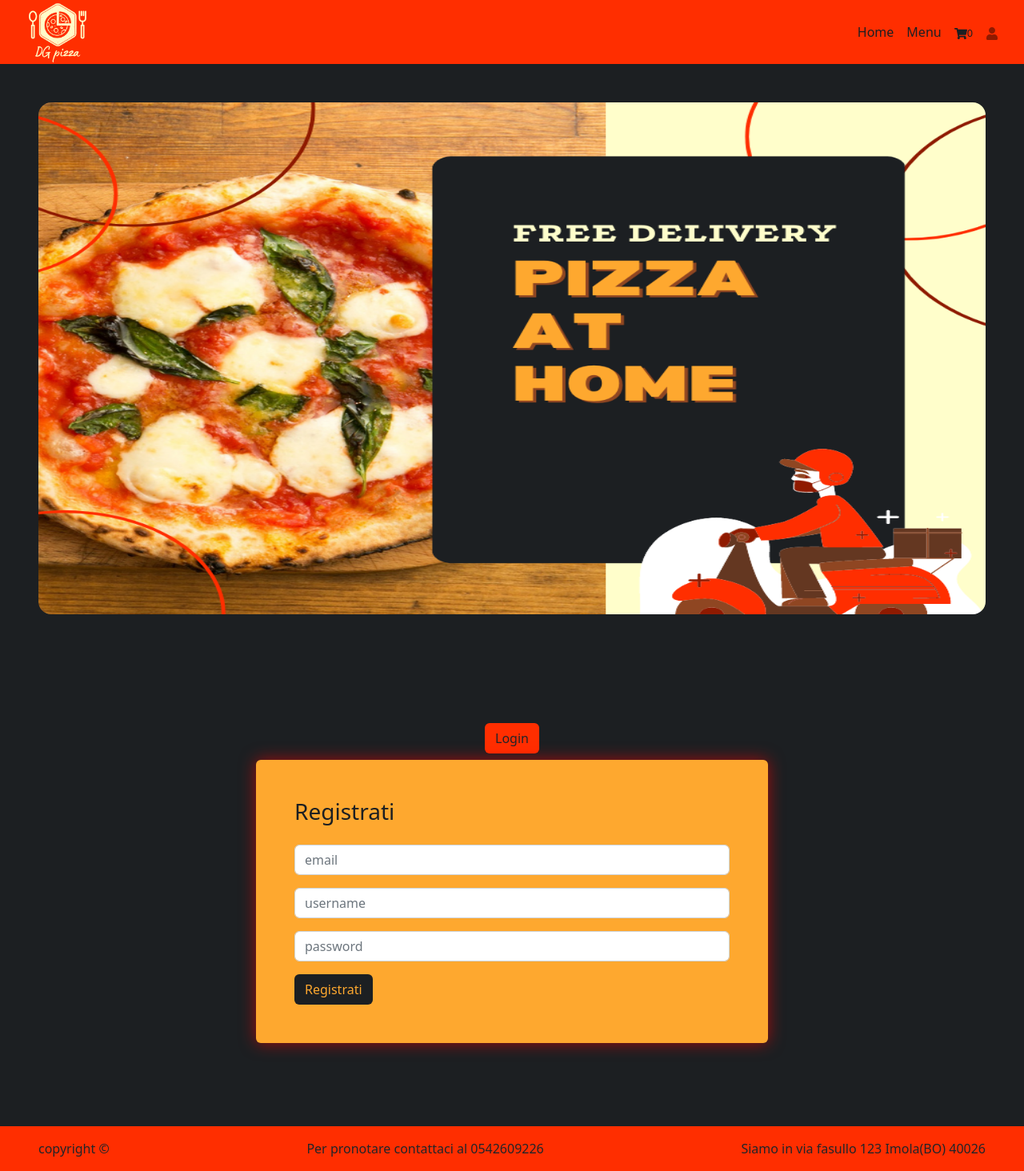
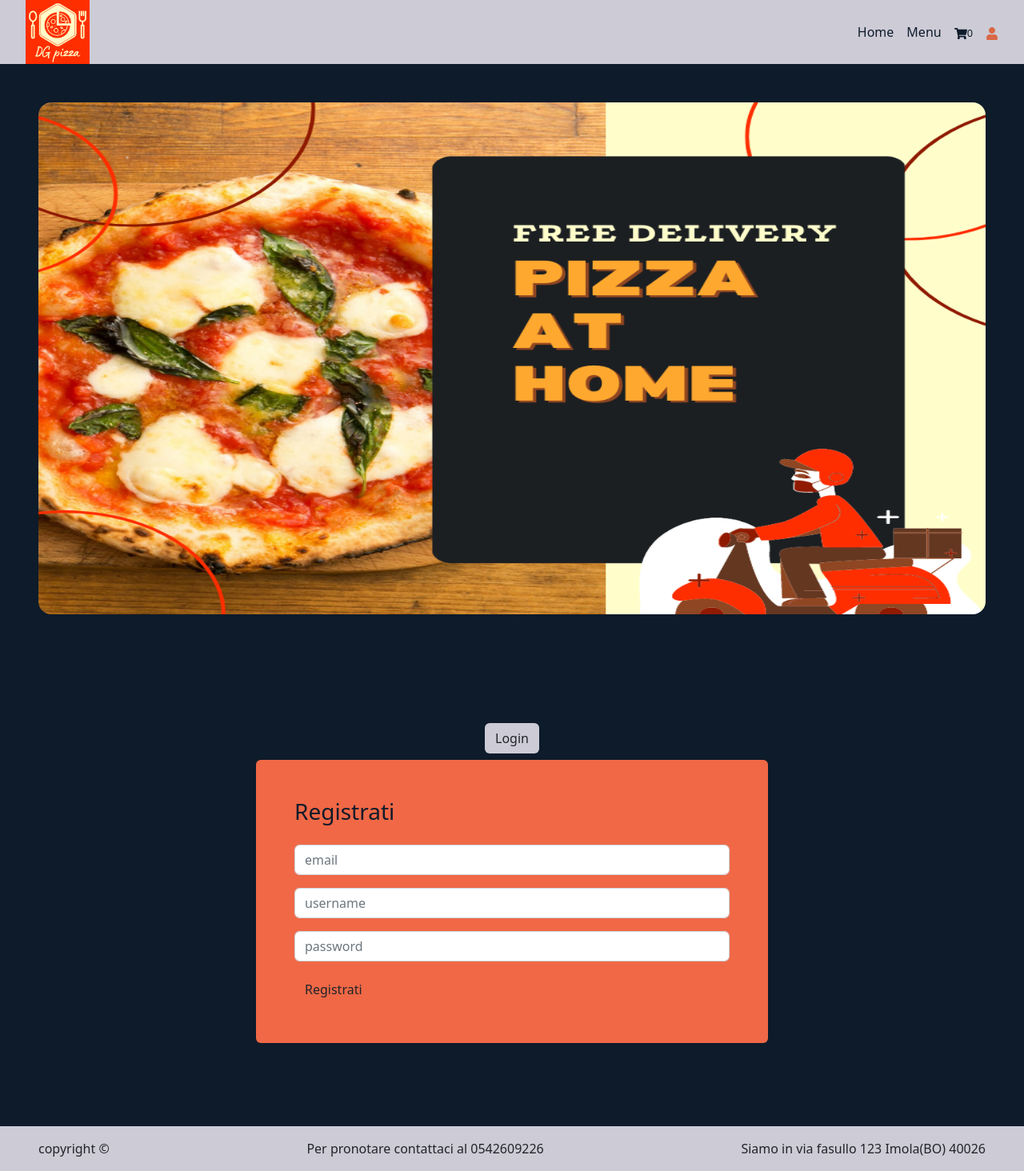
Before and after one commit to Marco-Marfia/DG-Pizzeria, a React (Vite) app in the folder restaurant-front/: page / in a window 1280 px wide. Shown: the whole page at 80% size. Built offline with nearby package versions, Linux system fonts and the light colour scheme.

Commit message:
change colors

```diff
--- a/restaurant-front/src/components/arrow/arrow.css
+++ b/restaurant-front/src/components/arrow/arrow.css
@@ -2,6 +2,10 @@
    position: fixed;
    bottom: 10vh;
    right: 5vw;
-   color: var(--bg-dark);
+   color: var(--red-dark);
    cursor: pointer;
 }
+
+.arrow:hover {
+   color: var(--red-light);
+}
--- a/restaurant-front/src/components/card/card.css
+++ b/restaurant-front/src/components/card/card.css
@@ -1,7 +1,6 @@
 .card {
    margin: 3em;
-   box-shadow: var(--box-shadow-red);
-   background-color: var(--bg-yellow);
+   background-color: var(--red-dark);
    transition-duration: 0.3s;
 }
 
@@ -11,3 +10,12 @@
    box-shadow: var(--box-shadow-white);
    margin: 1.5em 3em;
 }
+
+.btn-add {
+   background-color: var(--color-black);
+   color: white;
+}
+
+.btn:hover {
+   background-color: var(--color-black);
+}
--- a/restaurant-front/src/components/footer/footer.css
+++ b/restaurant-front/src/components/footer/footer.css
@@ -1,3 +1,3 @@
 footer {
-   background-color: var(--bg-light);
+   background-color: var(--color-grey);
 }
--- a/restaurant-front/src/components/form/style/form.css
+++ b/restaurant-front/src/components/form/style/form.css
@@ -1,6 +1,5 @@
 form {
-   background-color: var(--bg-yellow);
-   box-shadow: var(--box-shadow-red);
+   background-color: var(--red-dark);
 }
 
 form h3 {
@@ -8,7 +7,7 @@ form h3 {
 }
 
 input:hover {
-   box-shadow: var(--box-shadow-red);
+   box-shadow: var(--box-shadow-white);
 }
 
 .errors {
@@ -16,21 +15,20 @@ input:hover {
    font-size: 0.8rem;
 }
 
-.btn-form {
+#btn-form {
    background-color: var(--color-black);
-   color: var(--bg-yellow);
+   color: var(--red-dark);
 }
 
-.btn-form:hover {
+#btn-form:hover {
    background-color: var(--color-black);
-   color: var(--bg-yellow);
-   box-shadow: var(--box-shadow-red);
+   color: var(--red-dark);
 }
 
 .btn-change {
-   background-color: var(--bg-light);
+   background-color: var(--color-grey);
 }
 
 .btn-change:hover {
-   background-color: var(--bg-light);
+   background-color: var(--red-light);
 }
--- a/restaurant-front/src/components/header/header.css
+++ b/restaurant-front/src/components/header/header.css
@@ -1,5 +1,5 @@
 header {
-  background-color: var(--bg-light);
+  background-color: var(--color-grey);
   padding: 0 2em;
   height: 10vh;
 }
@@ -11,12 +11,12 @@ header {
 }
 
 .link-header:hover {
-  color: var(--txt-light);
+  color: var(--red-light);
   text-decoration: none;
 }
 
 .pe-none {
-  color: var(--bg-dark);
+  color: var(--red-light);
 }
 
 .number-item-cart {
--- a/restaurant-front/src/index.css
+++ b/restaurant-front/src/index.css
@@ -9,24 +9,22 @@ ul {
 }
 
 :root {
-   --bg-light: #FF2E00;
-   --bg-dark: #8F1A00;
-   --bg-yellow: #FEA82F;
-   --box-shadow-red: 0 0 20px rgba(255, 0, 0, 0.6);
+   --color-grey: #cdcbd6;
+   --red-light: #d96846;
+   --red-dark: #f06846;
    --box-shadow-white: 0 0 10px rgba(255, 255, 255, 1);
-   --color-black: #1C1F22;
-   --txt-light: #FFFECB;
+   --color-black: #0d1b2a;
 }
 
 ::-webkit-scrollbar {
-   width: 1vw;
+   width: 0.7vw;
 }
 
 ::-webkit-scrollbar-thumb {
-   background-color: var(--bg-dark);
+   background-color: var(--red-light);
    border-radius: 10rem;
 }
 
 ::-webkit-scrollbar-thumb:hover {
-   background-color: var(--bg-light);
+   background-color: var(--red-dark);
 }
--- a/restaurant-front/src/pages/user-page/userPage.css
+++ b/restaurant-front/src/pages/user-page/userPage.css
@@ -1,7 +1,11 @@
 .btn-logout {
-   background-color: var(--bg-light);
+   background-color: var(--red-light);
 }
 
 .btn-logout:hover {
-   background-color: var(--bg-light);
+   background-color: var(--red-light);
 }
+
+.number-order {
+   color: var(--red-dark);
+}
```
Also changed, not shown: restaurant-front/src/pages/cart-shopping/cart-shopping.css (added, +16 -0 lines).
